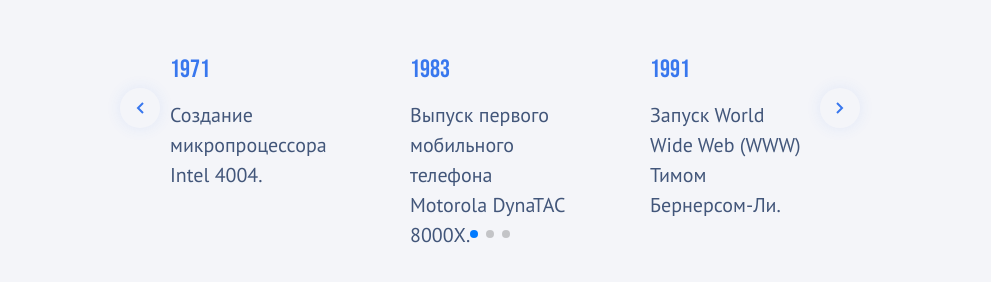
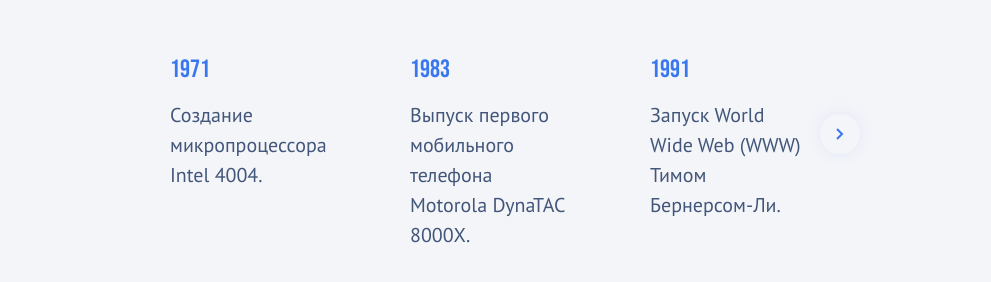
Before and after one commit to nknrw/historical-dates, a React (Create React App) app: page / in a window 1280 px wide. Shown: the part 786-1068 px from the top of the page, without its empty margins (230-1221 px from the left). Built offline with nearby package versions, Linux system fonts and the light colour scheme.

Commit message:
fix: swiper pagination, swiper height

```diff
--- a/src/components/CircleMenu.scss
+++ b/src/components/CircleMenu.scss
@@ -137,7 +137,7 @@
     width: 100%;
     position: relative;
     gap: 40px;
-    border-bottom: #C7CDD9 1px solid;
+    //border-bottom: #C7CDD9 1px solid;
     align-self: flex-end;
   }
 
--- a/src/components/EventList.scss
+++ b/src/components/EventList.scss
@@ -2,14 +2,14 @@
 
 .event-list {
   // height: fit-content;
-  height: 135px;
+  height: 240px;
   width: calc(100% - 160px);
   // width: 100%;
   // padding: 0 80px;
   position: relative;
   // display: flex;
   // justify-content: center;
-  margin-bottom: 105px;
+  //margin-bottom: 105px;
   // flex-shrink: 1;
   // overflow: visible;
   //align-self: flex-end;
@@ -30,6 +30,14 @@
   z-index: 999;
   align-self: center;
   justify-self: center;
+}
+
+.swiper {
+  height: 100%;
+}
+
+.swiper-button-disabled {
+  display: none;
 }
 
 
@@ -54,14 +62,12 @@
     margin: 0;
     justify-self: flex-end;
     align-self: flex-end;
+    border-top: #C7CDD9 1px solid;
+    padding-top: 20px;
   }
 
   .event-list-button {
     display: none;
-  }
-
-  .swiper {
-    height: 100%;
   }
 
   .swiper-slide {
--- a/src/components/EventList.tsx
+++ b/src/components/EventList.tsx
@@ -33,7 +33,8 @@
 						slidesPerView: 3,
 						spaceBetween: 80,
 						freeMode: true,
-						// pagination: true,
+						grabCursor: true,
+						pagination: false,
 					},
 				}}
 				modules={[FreeMode, Navigation, Pagination ]}
@@ -46,7 +47,6 @@
 				spaceBetween={25}
 				// freeMode={true}
         slidesPerView={2}
-        updateOnWindowResize={true}
 				pagination={true}
 			>
 				{events.map((event) => (
```
